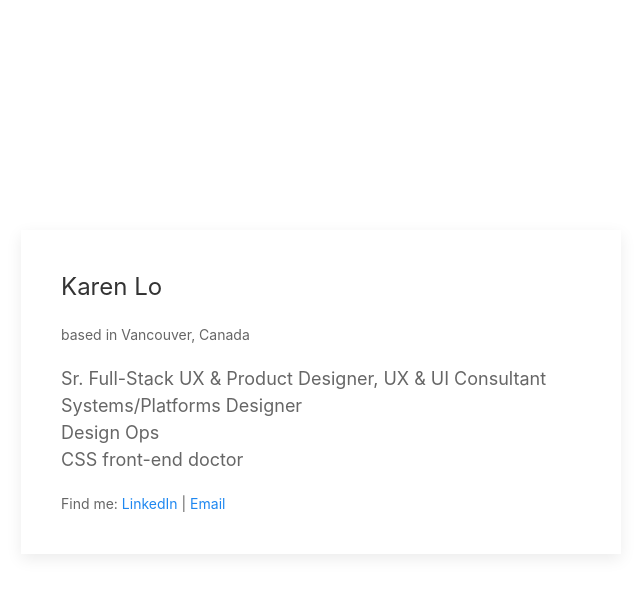
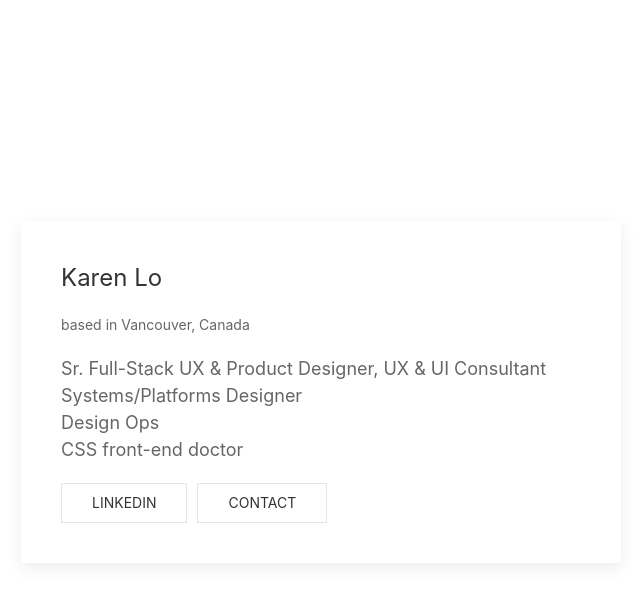
Before and after one commit to karenkun/karenkun.github.io, a Jekyll site: the page built from index.markdown, in a window 1280 px wide. Shown: the top 604 px of the page, without its empty margins (319-959 px from the left). Built offline with Jekyll 4.4.1, drawn with Linux system fonts in a browser that asks for light colours.

Commit message:
Add Icons and change links to buttons

```diff
--- a/_layouts/base.html
+++ b/_layouts/base.html
@@ -3,6 +3,7 @@
 
 
   <link rel="stylesheet" href="/assets/uikit/css/uikit.min.css">
+  <script src="/assets/uikit/js/uikit-icons.min.js"></script>
 
   {%- include head.html -%}
 
--- a/_layouts/torso.html
+++ b/_layouts/torso.html
@@ -3,6 +3,7 @@
 
 
   <link rel="stylesheet" href="/assets/uikit/css/uikit.min.css">
+  <script src="/assets/uikit/js/uikit-icons.min.js"></script>
 
   {%- include head.html -%}
 
--- a/index.markdown
+++ b/index.markdown
@@ -18,6 +18,6 @@ order: 0
             Design Ops<Br/>
             CSS front-end doctor
         </p>
-        <p class="uk-text-small">Find me: <a href="https://www.linkedin.com/in/lokaren/" target="blank">LinkedIn</a> | <a href="mailto:design@karenlo.ca">Email</a></p>
+        <p class="uk-text-small"><a class="uk-button uk-button-default uk-margin-small-right" href="https://www.linkedin.com/in/lokaren/" target="blank"><span uk-icon="chevron-right" class="uk-icon"></span>LinkedIn</a><a class="uk-button uk-button-default" href="mailto:design@karenlo.ca"><span uk-icon="mail" class="uk-icon"></span>Contact</a></p>
     </div>
 </center>
```
